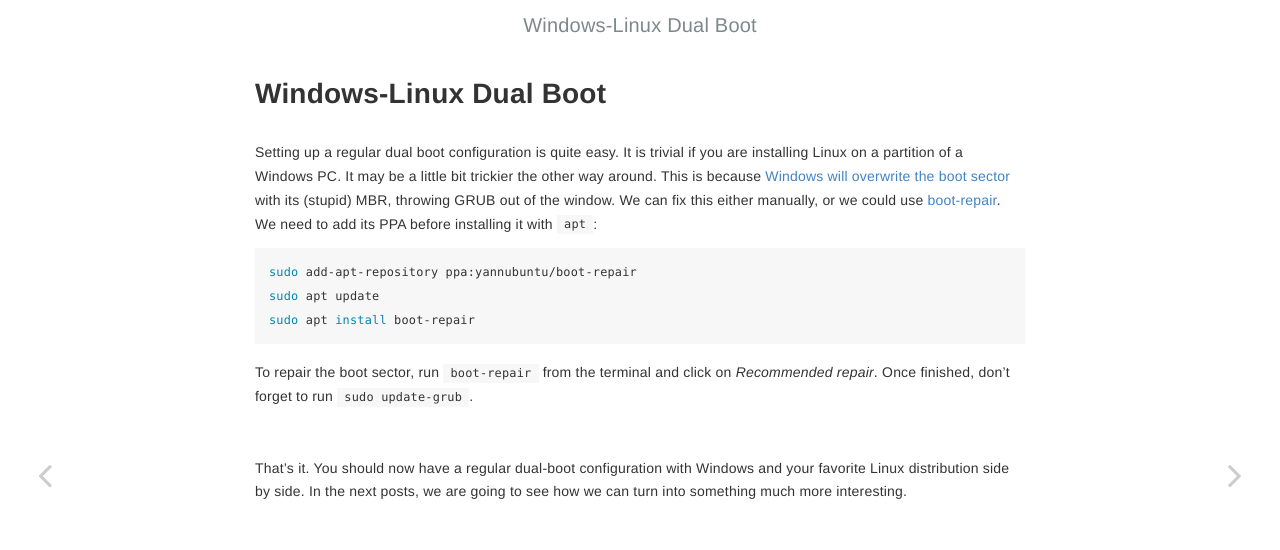
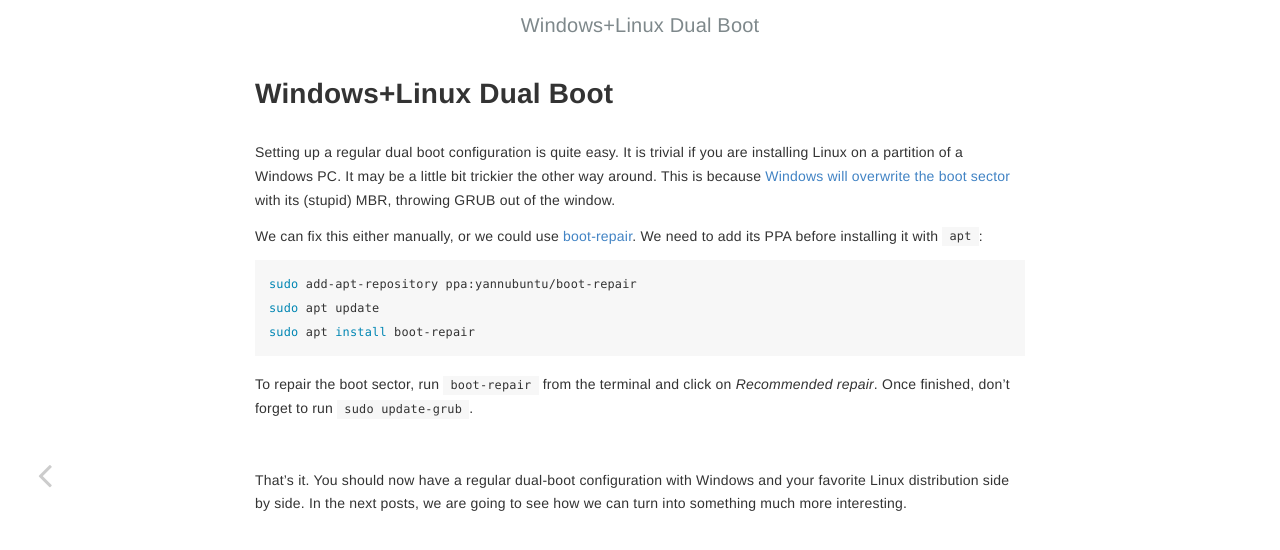
Before and after one commit to mp1994/mp1994.github.io, a Jekyll site: the page built from _posts/2022-03-05-winux.md, in a window 1280 px wide. Shown: the top 550 px of the page. Built offline with Jekyll 4.4.1, drawn with Linux system fonts in a browser that asks for light colours.

````diff
--- a/_posts/2022-03-05-2boot-win.md
+++ b/_posts/2022-03-05-winux.md
@@ -1,5 +1,5 @@
 ---
-title: Windows-Linux Dual Boot
+title: Windows+Linux Dual Boot
 author: mp1994
 date: 2022-03-05
 category: 2boot
@@ -8,7 +8,9 @@ layout: post
 published: true
 ---
 
-Setting up a regular dual boot configuration is quite easy. It is trivial if you are installing Linux on a partition of a Windows PC. It may be a little bit trickier the other way around. This is because [Windows will overwrite the boot sector](https://unix.stackexchange.com/a/68587/437761) with its (stupid) MBR, throwing GRUB out of the window. We can fix this either manually, or we could use [boot-repair](https://sourceforge.net/projects/boot-repair/). We need to add its PPA before installing it with `apt`:
+Setting up a regular dual boot configuration is quite easy. It is trivial if you are installing Linux on a partition of a Windows PC. It may be a little bit trickier the other way around. This is because [Windows will overwrite the boot sector](https://unix.stackexchange.com/a/68587/437761) with its (stupid) MBR, throwing GRUB out of the window.
+
+We can fix this either manually, or we could use [boot-repair](https://sourceforge.net/projects/boot-repair/). We need to add its PPA before installing it with `apt`:
 
 ``` bash
 sudo add-apt-repository ppa:yannubuntu/boot-repair
````
